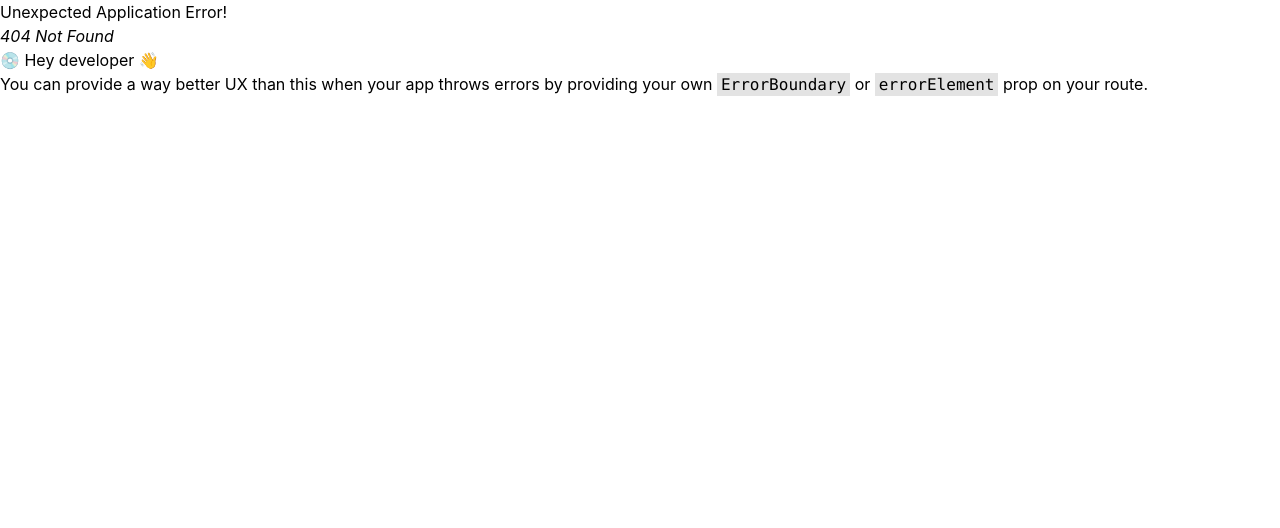
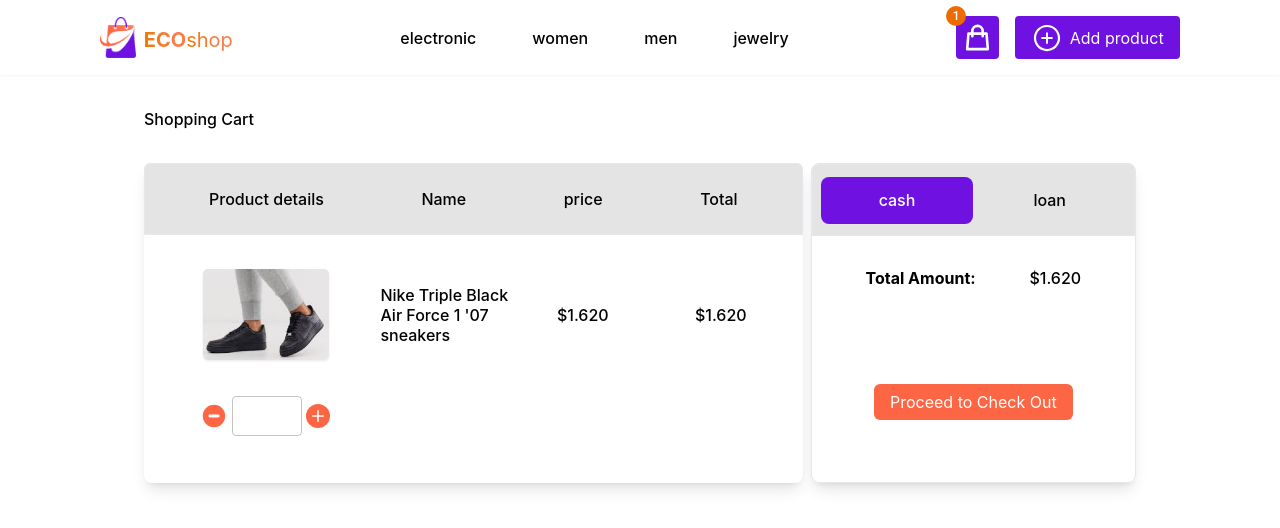
Before and after one commit to homayounalipour/memaran_sample, a React (Create React App) app: page /Shopping-card in a window 1280 px wide. Before the commit this address had no page. Shown: the top 528 px of the page. Built offline with nearby package versions, Linux system fonts and the light colour scheme.

Commit message:
shoping card cash ui

```diff
--- a/package.json
+++ b/package.json
@@ -7,6 +7,7 @@
     "@emotion/styled": "^11.10.6",
     "@hookform/resolvers": "^3.1.0",
     "@material/textfield": "^14.0.0",
+    "@mui/icons-material": "^5.11.16",
     "@mui/material": "^5.12.1",
     "@testing-library/jest-dom": "^5.16.5",
     "@testing-library/react": "^13.4.0",
--- a/src/component/ProductDetailModal.tsx
+++ b/src/component/ProductDetailModal.tsx
@@ -1,8 +1,6 @@
 import { Modal } from "@mui/material";
 import { useState } from "react";
 import Rating from "@mui/material/Rating";
-import { shoe } from "../assets/images";
-import { AiOutlinePlusCircle } from "react-icons/ai";
 import Badge from "@mui/material/Badge";
 import { HiOutlineShoppingBag } from "react-icons/hi";
 import { AddProductForm } from "../validators/addProduct";
--- /dev/null
+++ b/src/component/shoppingCardTab.tsx
@@ -0,0 +1,160 @@
+import { CheckBox } from "../kit/CheckBox";
+import { Hr } from "../kit/Hr";
+import { useState } from "react";
+
+const loanDatas = [
+  {
+    month: "3 month - ",
+    percent: "20%",
+    intersts: "intersts",
+    // checked: true,
+  },
+  {
+    month: "6 month - ",
+    percent: "10% ",
+    intersts: "intersts",
+    // checked: false,
+  },
+  {
+    month: "12 month - ",
+    percent: "5% ",
+    intersts: "intersts",
+    // checked: false,
+  },
+];
+
+export function ShoppingCardTab() {
+  const [cashTab, setCashTab] = useState(true);
+  const [loanTab, setLoanTab] = useState(false);
+
+  const [checked, setChecked] = useState(false);
+
+  const handleCashTab = () => {
+    setCashTab(true);
+    setLoanTab(false);
+  };
+  const handleLoanTab = () => {
+    setLoanTab(true);
+    setCashTab(false);
+  };
+
+  const handleChange = () => {
+    setChecked(!checked);
+  };
+  return (
+    <div className="border rounded-lg shadow-lg">
+      <div
+        className=" border bg-[#E4E4E4]  h-[9vh] rounded-t-md flex justify-between items-center px-2
+          font-medium leading-5 text-base"
+      >
+        {cashTab ? (
+          <div
+            onClick={handleCashTab}
+            className="bg-[#6F11E1] w-[172px] h-[47px] rounded-lg flex justify-center cursor-pointer "
+          >
+            <button className="items-stretch text-white">cash</button>
+          </div>
+        ) : (
+          <div
+            onClick={handleCashTab}
+            className=" w-[172px] h-[47px] rounded-lg flex justify-center cursor-pointer"
+          >
+            <button>cash</button>
+          </div>
+        )}
+        {loanTab ? (
+          <div
+            onClick={handleLoanTab}
+            className="bg-[#6F11E1] w-[172px] h-[47px] rounded-lg flex justify-center cursor-pointer"
+          >
+            <button className="items-stretch text-white">loan</button>
+          </div>
+        ) : (
+          <div
+            onClick={handleLoanTab}
+            className=" w-[172px] h-[47px] rounded-lg flex justify-center cursor-pointer"
+          >
+            <button>loan</button>
+          </div>
+        )}
+      </div>
+      {cashTab ? (
+        <>
+          <div className="flex justify-evenly items-center pt-8">
+            <span className="leading-5 text-base font-bold">Total Amount:</span>
+            <span className="leading-5 text-base font-medium">$1.620</span>
+          </div>
+          <div className="flex justify-center pt-24 ">
+            <button className="bg-[#FD6644] rounded-md px-4 py-2 leading-5 text-base font-normal text-white">
+              Proceed to Check Out
+            </button>
+          </div>
+        </>
+      ) : null}
+
+      <div>
+        <>
+          {loanTab
+            ? loanDatas.map((data, index) => (
+                <div key={index}>
+                  <div className="flex flex-col justify-center items-center pt-8">
+                    <div className="flex items-center justify-center gap-2">
+                      <div className="flex justify-center ">
+                        <CheckBox onChange={handleChange} />
+                      </div>
+                      <div className="flex  gap-2  ">
+                        <span className="leading-4 text-base font-medium">
+                          {data.month}
+                        </span>
+                        <span className="text-sm text-[#A8A8A8] font-medium leading-4">
+                          {data.percent}
+                        </span>
+                        <span className="text-sm text-[#A8A8A8] font-medium leading-4">
+                          {data.intersts}
+                        </span>
+                      </div>
+                    </div>
+                  </div>
+                </div>
+              ))
+            : null}
+          {checked && loanTab && (
+            <div className="pt-4">
+              <Hr />
+            </div>
+          )}
+          <div className="flex gap-12 justify-center pt-4">
+            {checked && loanTab ? (
+              <div className="py-8 flex gap-8">
+                <div className="border-[10px] flex flex-col items-center rounded-full w-[100px] h-[100px]">
+                  <span className="flex justify-end">$1.620</span>
+                  <span className="flex justify-start">$800</span>
+                </div>
+                <div className="flex flex-col justify-center gap-2">
+                  <div className="flex gap-2 items-center ">
+                    <div className="border-2 bg-[#6F11E1] rounded-full w-[15px] h-[15px] " />
+                    <span>Total Price</span>
+                  </div>
+                  <div className="flex gap-2 items-center ">
+                    <div className="border-2 bg-[#FD6644] rounded-full w-[15px] h-[15px] " />
+                    <span>intersts</span>
+                  </div>
+                </div>
+              </div>
+            ) : null}
+          </div>
+          {loanTab ? (
+            <div
+              className="flex justify-center"
+              style={{ paddingBottom: checked ? 60 : 10 }}
+            >
+              <button className="bg-[#FD6644] rounded-md px-4 py-2 leading-5 text-base font-normal text-white">
+                Proceed to Check Out
+              </button>
+            </div>
+          ) : null}
+        </>
+      </div>
+    </div>
+  );
+}
--- /dev/null
+++ b/src/kit/CheckBox.tsx
@@ -0,0 +1,19 @@
+export type CheckBoxProps = {
+  checked?: boolean;
+  onChange?: (e: any) => void;
+};
+
+export const CheckBox = (props: CheckBoxProps) => {
+  const { checked, onChange } = props;
+
+  return (
+    <label htmlFor="checkbox">
+      <input
+        id="checkbox"
+        type="checkbox"
+        checked={checked}
+        onChange={onChange}
+      />
+    </label>
+  );
+};
--- /dev/null
+++ b/src/pages/ShoppingCard.tsx
@@ -0,0 +1,73 @@
+import { LayOut } from "../kit/LayOut";
+import { shoe } from "../assets/images";
+import { AddProductForm } from "../validators/addProduct";
+import { HiMinusCircle } from "react-icons/hi";
+import TextField from "@mui/material/TextField";
+import { BsFillPlusCircleFill } from "react-icons/bs";
+import { useState } from "react";
+import { CheckBox } from "../kit/CheckBox";
+import { Hr } from "../kit/Hr";
+import { ShoppingCardTab } from "../component/shoppingCardTab";
+
+const x = [
+  {
+    id: 1,
+    image: { shoe },
+    Category: "clothes",
+    title: "Nike Triple Black Air Force 1 '07 sneakers",
+    description:
+      "A Lorem Ipsum text generator is specifically designed to generate a dummy text or placeholder text.",
+    price: "$1.620",
+  },
+];
+
+export function ShoppingCard(props: AddProductForm) {
+  const { ImageUrl, Title, Price, total } = props;
+
+  return (
+    <LayOut>
+      <div className="px-36 pt-8">
+        <span className="font-medium text-base leading-5">Shopping Cart</span>
+      </div>
+      <div>
+        <div className="grid grid-cols-3  px-36 pt-8 gap-2 ">
+          <div className="col-span-2 rounded-lg h-[40vh] shadow-lg">
+            <div
+              className=" border bg-[#E4E4E4]  h-[9vh] rounded-t-md flex justify-between items-center px-16
+          font-medium leading-5 text-base"
+            >
+              <span>Product details</span>
+              <span>Name</span>
+              <span>price</span>
+              <span>Total</span>
+            </div>
+            <div className="px-14 pt-8 flex justify-between items-center">
+              <img src={shoe} alt={shoe} width="132px" height="95px" />
+              <span className="w-[10vw] font-medium leading-5 text-base">
+                Nike Triple Black Air Force 1 '07 sneakers
+              </span>
+              <span className="w-[7vw] font-medium leading-5 text-base">
+                $1.620
+              </span>
+              <span className=" font-medium leading-5 text-base">$1.620</span>
+            </div>
+            <div className="flex pt-8 pb-4 px-14 items-center gap-1">
+              <HiMinusCircle color="#FD6644" size={28} />
+              <TextField
+                id="count"
+                size="small"
+                InputLabelProps={{
+                  shrink: false,
+                  htmlFor: "count",
+                }}
+                style={{ width: 70 }}
+              />
+              <BsFillPlusCircleFill size={24} color="#FD6644" />
+            </div>
+          </div>
+          <ShoppingCardTab />
+        </div>
+      </div>
+    </LayOut>
+  );
+}
--- a/src/routes/routers.tsx
+++ b/src/routes/routers.tsx
@@ -3,6 +3,7 @@
 import { LoginPage } from "../pages/LoginPage";
 import { HomePage } from "../pages/HomePage";
 import { AddProduct } from "../pages/AddProduct";
+import { ShoppingCard } from "../pages/ShoppingCard";
 
 export const routers = createBrowserRouter([
   {
@@ -17,4 +18,8 @@
     path: "/Add-product",
     element: <AddProduct />,
   },
+  {
+    path: "/Shopping-card",
+    element: <ShoppingCard />,
+  },
 ]);
--- a/src/validators/addProduct.ts
+++ b/src/validators/addProduct.ts
@@ -8,6 +8,7 @@
   Category?: string;
   ImageUrl?: string;
   Price?: string;
+  total?: string;
 };
 
 export const addProductSchema = () =>
```
Also changed, not shown: 1 other file (tests, documents, lock files or other folders).
